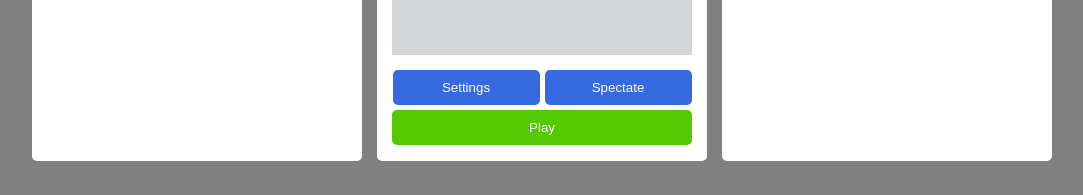
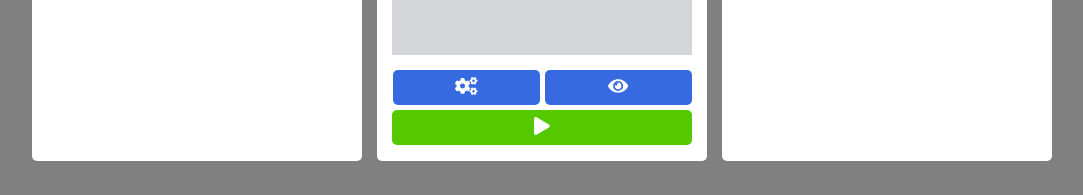
Before and after one commit to timlangner/bublex-client, a React (Create React App) app: page / in a window 1280 px wide. Shown: the part 464-659 px from the top of the page, without its empty margins (98-1181 px from the left). Built offline with nearby package versions, Linux system fonts and the light colour scheme.

Commit message:
:lipstick: Add icons

```diff
--- a/src/components/main/Main.jsx
+++ b/src/components/main/Main.jsx
@@ -1,5 +1,8 @@
 import React from 'react';
+import { FontAwesomeIcon } from '@fortawesome/react-fontawesome'
+import { faPlay, faEye, faCogs} from "@fortawesome/free-solid-svg-icons";
 import './main.scss';
+import {faDiscord} from "@fortawesome/free-brands-svg-icons";
 
 const Main = () => {
     return (
@@ -20,20 +23,20 @@
                     className="settings-button"
                     onClick={console.log}
                 >
-                    Settings
+                    <FontAwesomeIcon icon={faCogs} />
                 </button>
                 <button
                     className="spectate-button"
                     onClick={console.log}
                 >
-                    Spectate
+                    <FontAwesomeIcon icon={faEye} />
                 </button>
             </div>
             <button
                 className="play-button"
                 onClick={console.log}
             >
-                Play
+                <FontAwesomeIcon icon={faPlay} />
             </button>
         </div>
     );
--- a/src/components/main/main.scss
+++ b/src/components/main/main.scss
@@ -29,6 +29,7 @@
     p {
       font-size: 10px;
       height: 10px;
+      font-family: 'Roboto', sans-serif;
     }
     .ad-container {
       width: 300px;
@@ -51,7 +52,7 @@
       color: white;
       border-radius: 5px;
       border: none;
-      cursor: pointer;
+      font-size: 18px;
 
       &:focus {
         outline: none;
@@ -59,6 +60,7 @@
 
       &:hover {
         opacity: 0.9;
+        cursor: pointer;
       }
     }
 
@@ -70,7 +72,7 @@
       border-radius: 5px;
       border: none;
       margin-left: 5px;
-      cursor: pointer;
+      font-size: 18px;
 
       &:focus {
         outline: none;
@@ -78,6 +80,7 @@
 
       &:hover {
         opacity: 0.9;
+        cursor: pointer;
       }
     }
   }
@@ -90,7 +93,7 @@
     border-radius: 5px;
     border: none;
     margin-left: 15px;
-    cursor: pointer;
+    font-size: 18px;
 
     &:focus {
       outline: none;
@@ -98,6 +101,7 @@
 
     &:hover {
       opacity: 0.9;
+      cursor: pointer;
     }
   }
 }
```
